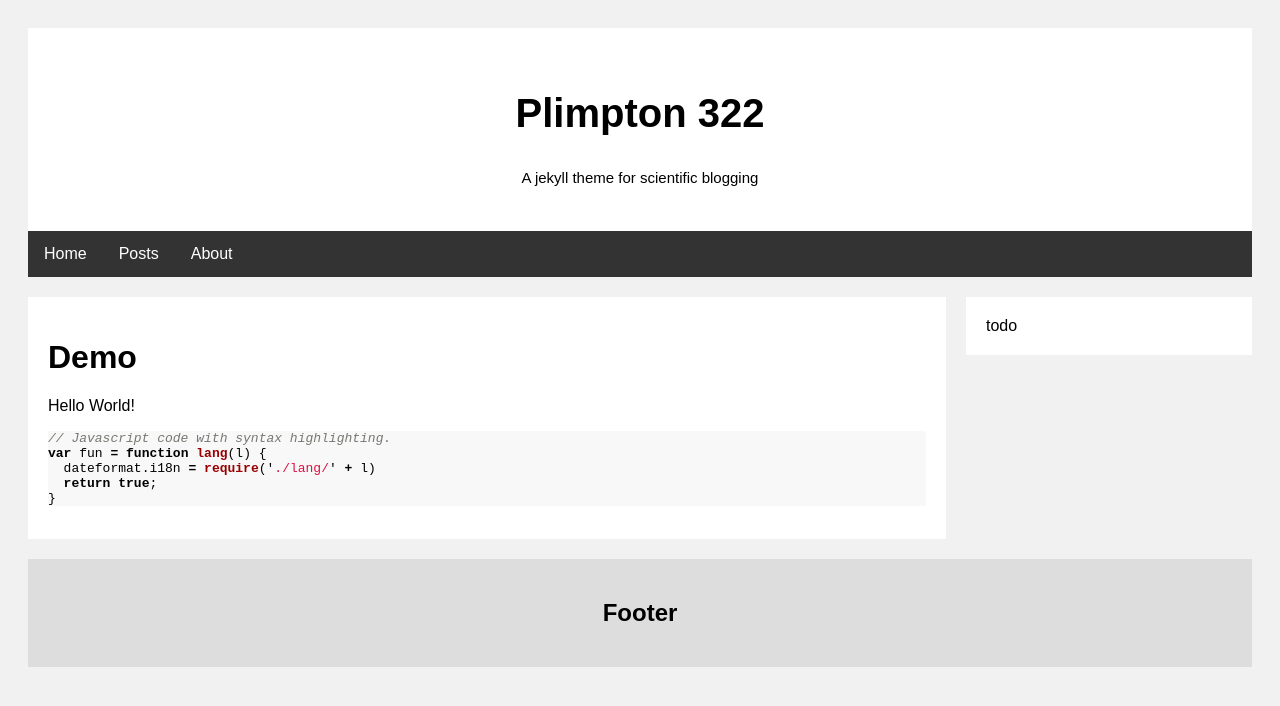
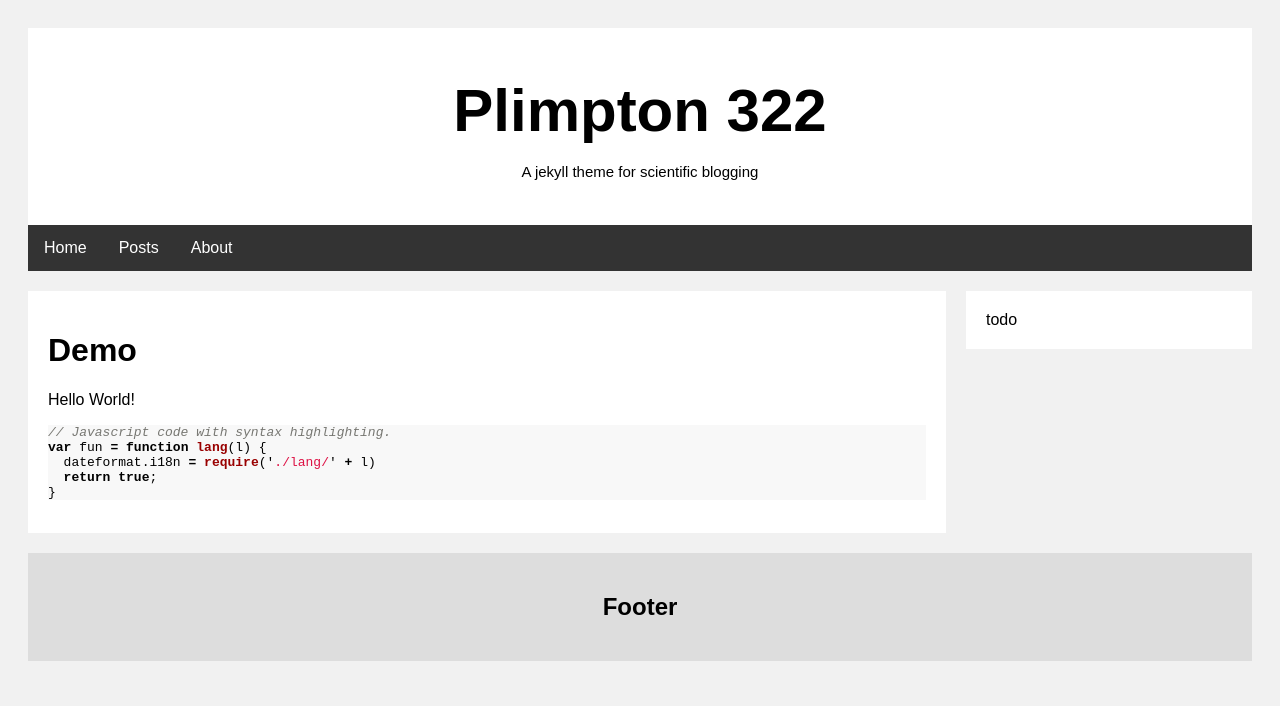
Before and after one commit to adrian-dalessandro/Plimpton322, a Jekyll site: the page built from index.md, in a window 1280 px wide. Shown: the top 706 px of the page. Built offline with Jekyll 4.4.1, drawn with Linux system fonts in a browser that asks for light colours.

Commit message:
Update main.scss

```diff
--- a/_sass/main.scss
+++ b/_sass/main.scss
@@ -17,7 +17,9 @@ body {
 }
 
 .header h2 {
-   font-size: 40px;
+   margin-block-start: 0.3em;
+   margin-block-end: 0.3em;
+   font-size: 60px;
 }
 
 .header p {
```
